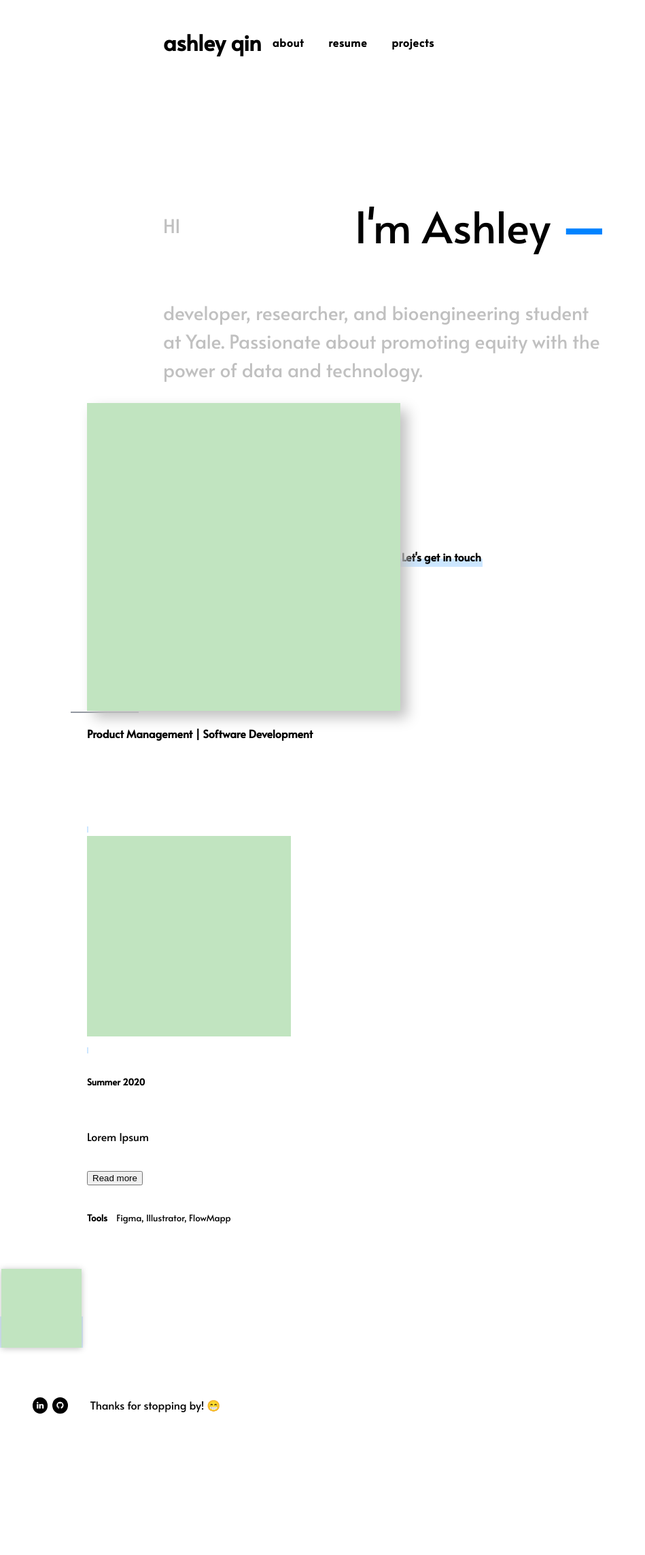
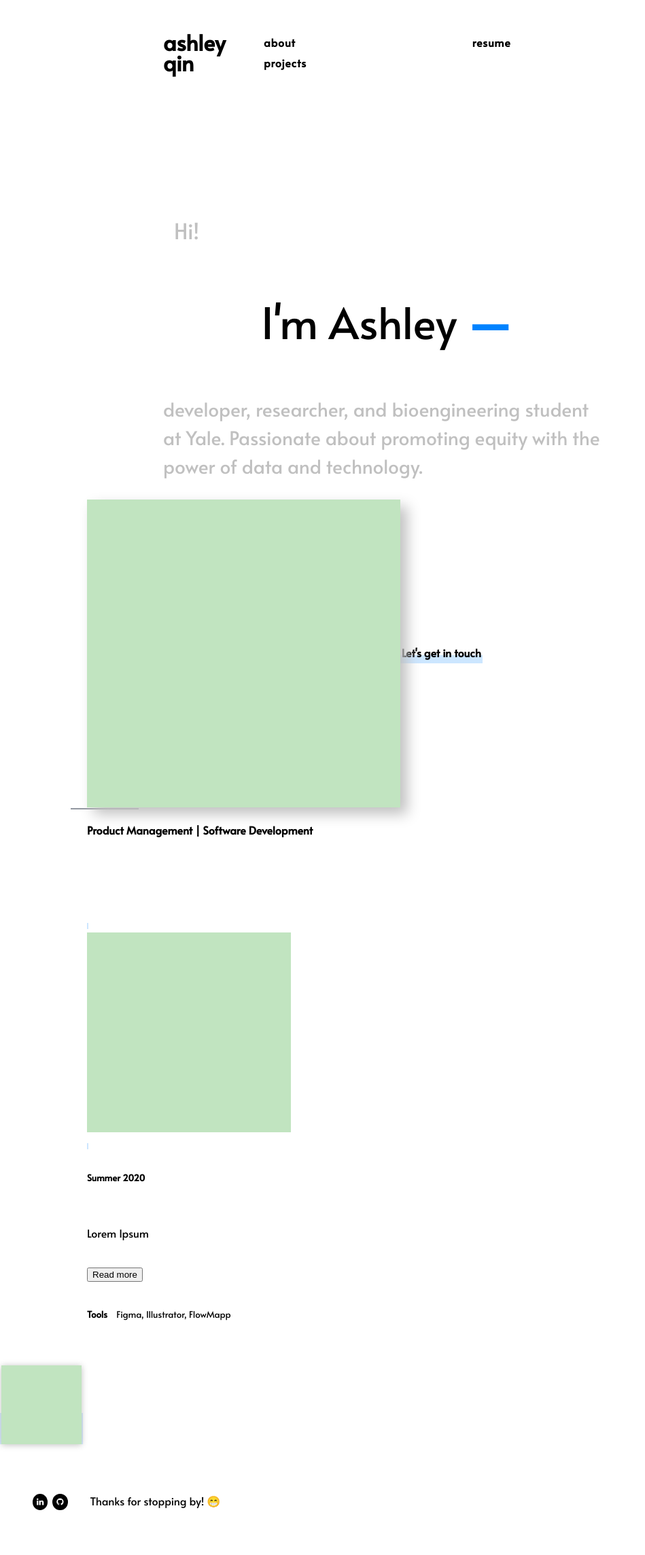
Before and after one commit to ashleyyqin/ashleyyqin.github.io, a Jekyll site: the page built from index.html, in a window 1280 px wide. Shown: the whole page at 68% size, without its empty margins (0-949 px from the left). Built offline with Jekyll 4.4.1, drawn with Linux system fonts in a browser that asks for light colours; before the commit the page ends 2146 px from its top, so only the background shows below that.

Commit message:
Update index.html

```diff
--- a/index.html
+++ b/index.html
@@ -4,14 +4,15 @@
 ---
 <div class="wide" style="display: flex;align-items: center;flex-flow: wrap; justify-content:left;">
     <span class="home-top"></span>
-    <span class="home-title1">HI</span>
+    <span class="home-title1">Hi!</span>
     <br><span class="home-title2">I'm Ashley
-    <span style="color: #0083ff; font-weight: bold">
-        —
-    </span>
+        <span style="color: #0083ff; font-weight: bold">
+            —
+        </span>
     </span>
     <span class="home-subtitle">developer, researcher, and bioengineering student at Yale. Passionate about promoting equity with the power of data and technology.</span>
-    <img id="bio-prof-pic" style="max-width: 60%; filter: drop-shadow(10px 10px 10px silver); align: right;" src="/media/profile.jpg">
+    <img id="bio-prof-pic" align="right" style="max-width: 60%; filter: drop-shadow(10px 10px 10px silver);"
+         src="/media/profile.jpg">
     <a href="mailto:ashleyelaineqin@gmail.com"><strong>Let's get in touch</strong></a>
     <span class="home-bottom"></span>
 </div>
--- a/styles/main.css
+++ b/styles/main.css
@@ -162,11 +162,11 @@
     font-size: 100%;
     letter-spacing: 0.05em;
     margin: 1em;
-    /*margin-right: 9em;*/
+    margin-right: 15em;
 }
 
 footer {
-    padding: 0 auto;
+    padding: auto;
     display: flex;
     align-items: center;
     padding: 3em;
@@ -472,7 +472,7 @@
     margin-left: 4em;
     display: block;
     font-weight: 400;
-    font-size: 175%;
+    font-size: 200%;
     line-height: 150%;
     color: #c0c0c0;
 }
@@ -497,12 +497,12 @@
     color: #c0c0c0;
 }
 
-.home-blurb {
+/*.home-blurb {
     display: block;
     font-weight: 400;
     font-size: 125%;
     line-height: 145%;
-}
+}*/
 
 .home-bottom {
     display: block;
```
